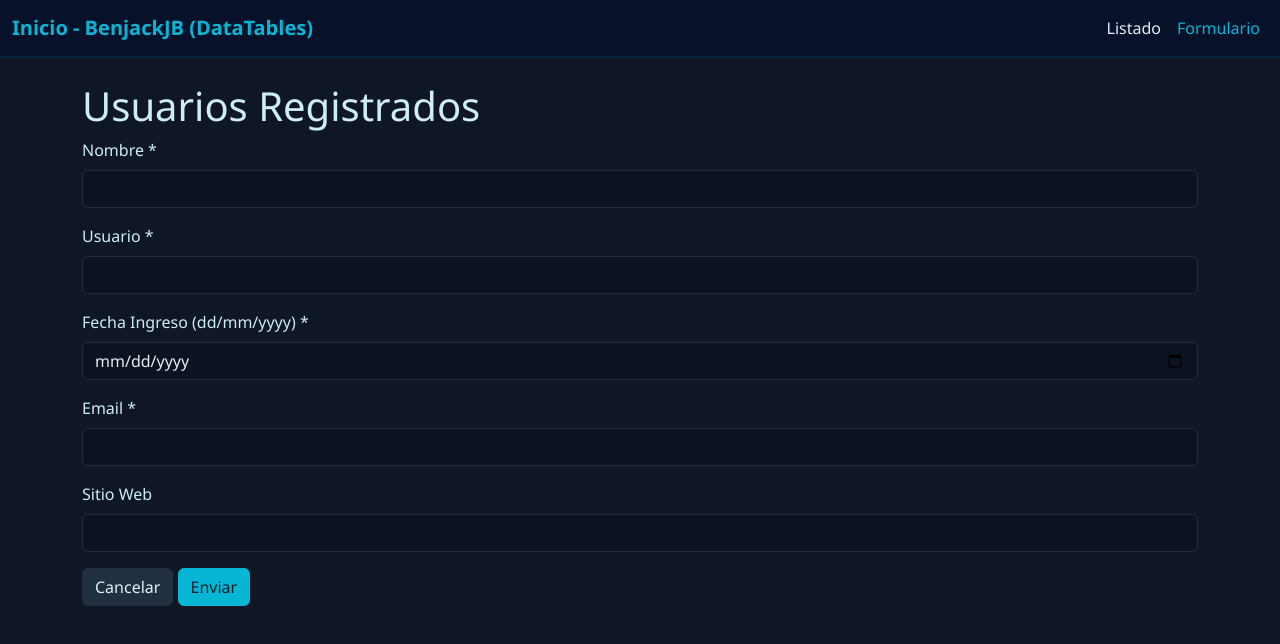
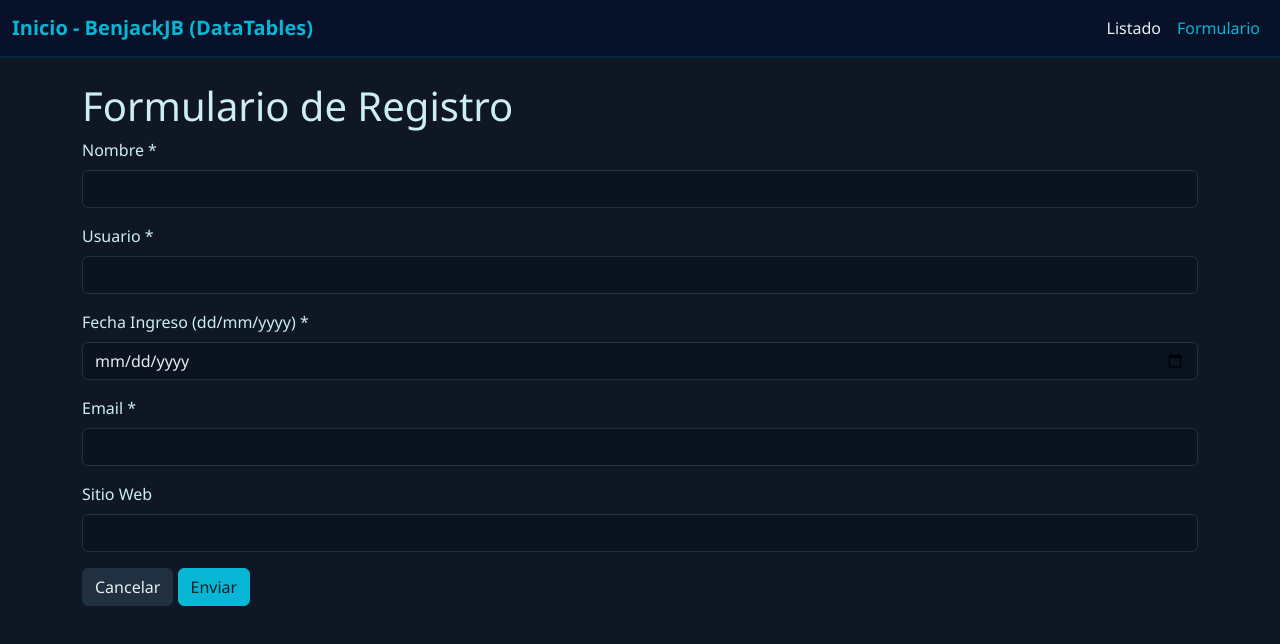
Before and after one commit to BenjackJB/Programacion-FrontEnd, a plain HTML site: page Evaluacion 3 Front End/formulario.html in a window 1280 px wide. Drawn offline with nearby package versions, Linux system fonts and the light colour scheme.

Commit message:
Update formulario.html

```diff
--- a/Evaluacion 3 Front End/formulario.html
+++ b/Evaluacion 3 Front End/formulario.html
@@ -24,7 +24,7 @@
   </nav>
 
   <main class="container mt-4">
-    <h1>Usuarios Registrados</h1>
+    <h1>Formulario de Registro</h1>
     <form id="userForm" novalidate>
       <div class="mb-3">
         <label for="nombre" class="form-label">Nombre *</label>
```
